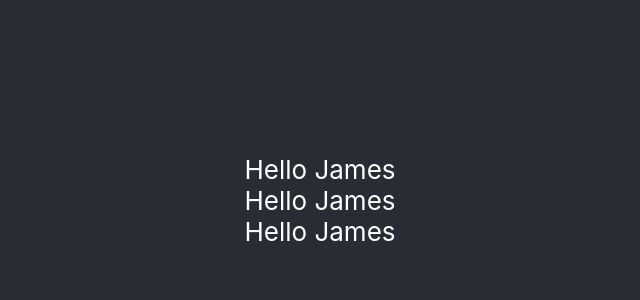
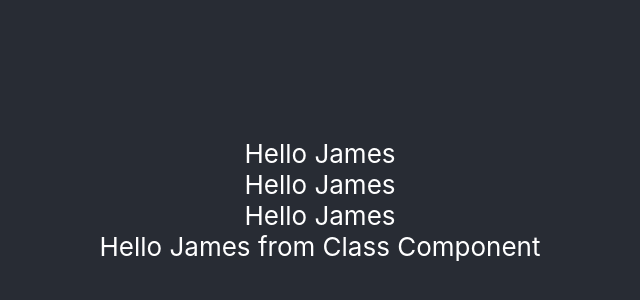
Before and after one commit to pamuba/ReactDemosNew, a React (Create React App) app: page / in a window 1280 px wide. Shown: the part 200-500 px from the top of the page, without its empty margins (320-960 px from the left). Built offline with nearby package versions, Linux system fonts and the light colour scheme.

Commit message:
3 commit

```diff
--- a/src/App.js
+++ b/src/App.js
@@ -1,5 +1,6 @@
 import './App.css';
 import Greet from './components/Greet';
+import Welcome from './components/Welcome';
 
 function App() {
   return (
@@ -8,6 +9,7 @@
         <Greet/>
         <Greet/>
         <Greet/>
+        <Welcome/>
       </header>
     </div>
   );
--- /dev/null
+++ b/src/components/Welcome.jsx
@@ -0,0 +1,11 @@
+import React, { Component } from 'react'
+
+export class Welcome extends Component {
+  render() {
+    return (
+      <div>Hello James from Class Component</div>
+    )
+  }
+}
+
+export default Welcome
```
